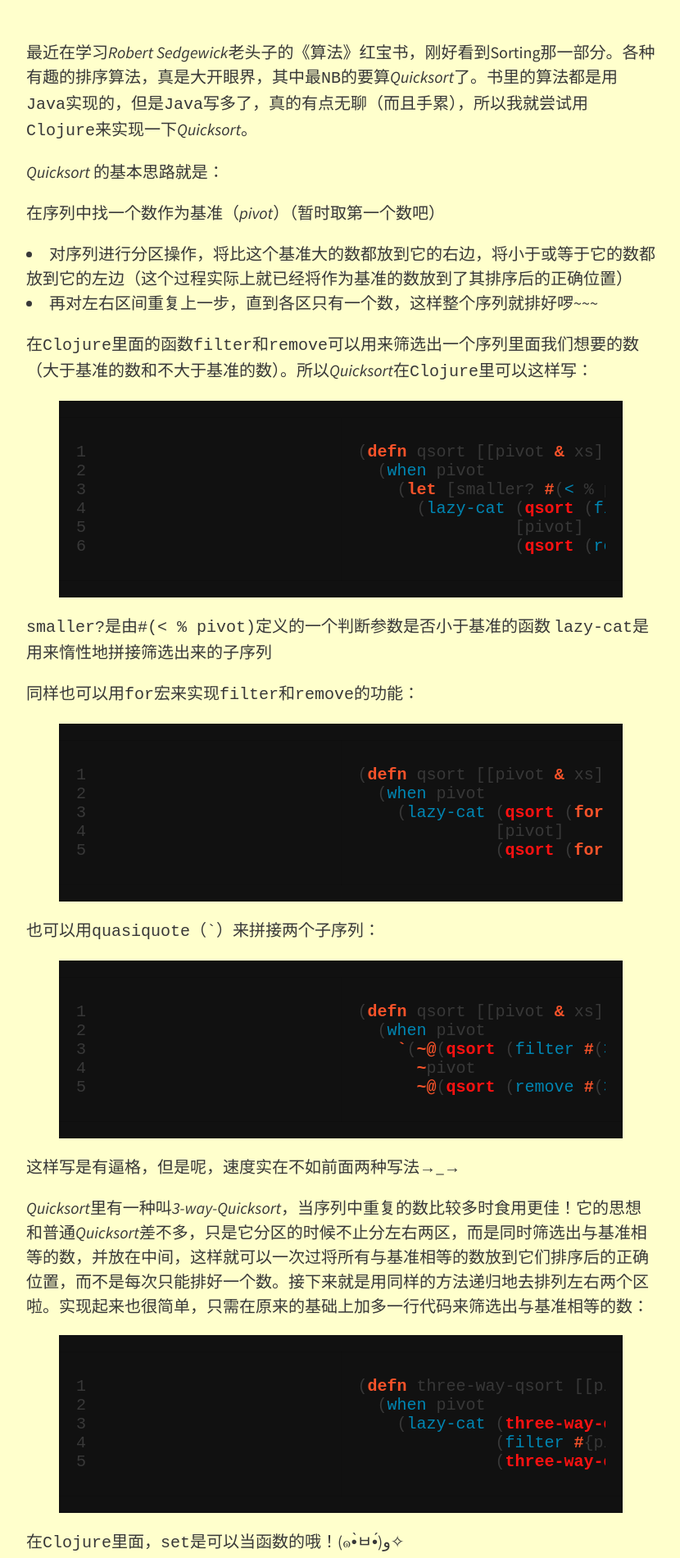
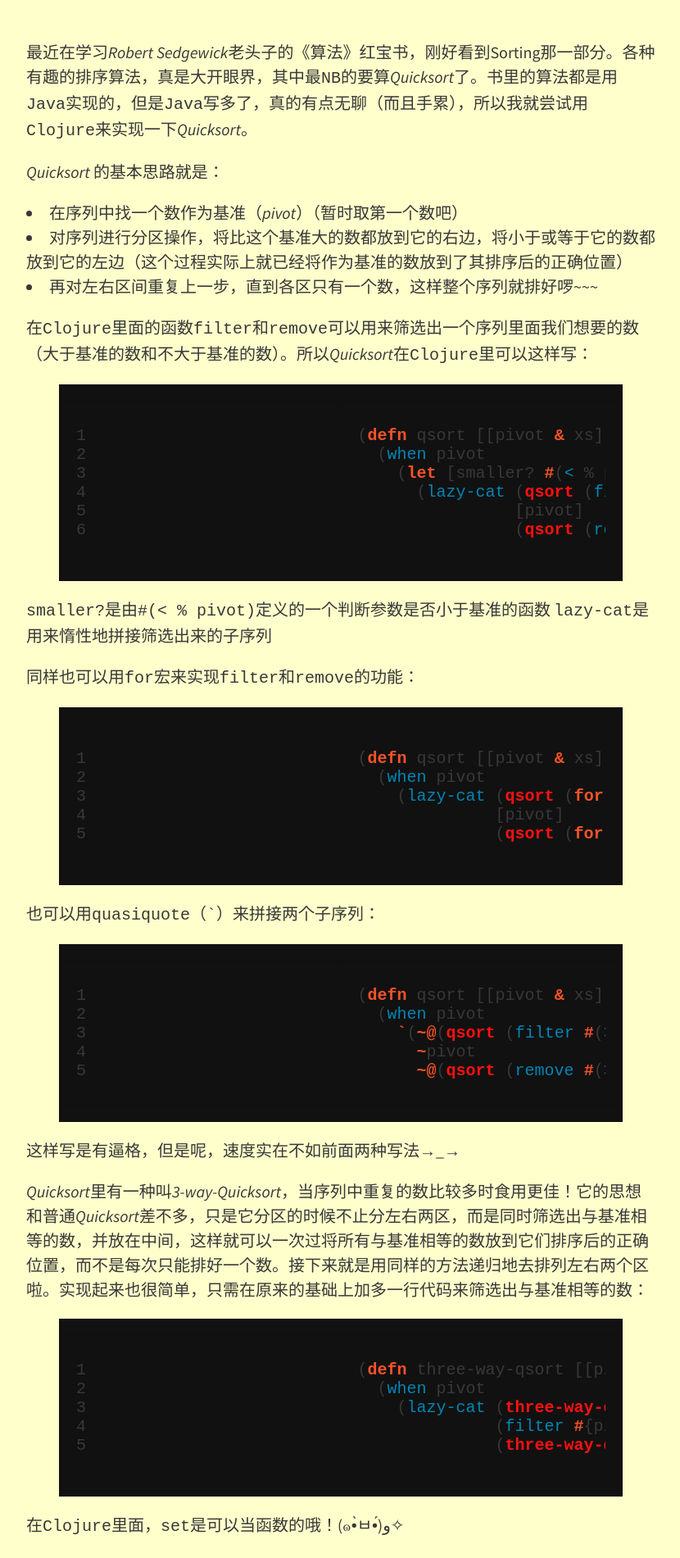
Before and after one commit to ChuitoChan/ChuitoChan.github.io, a Jekyll site: the page built from _posts/2015-07-26-quicksort-in-clojure.md, in a window 1280 px wide. Shown: the part 427-2328 px from the top of the page at 82% size, without its empty margins (224-1054 px from the left). Built offline with Jekyll 4.4.1, drawn with Linux system fonts in a browser that asks for light colours; nearby versions of some CDN libraries.

```diff
--- a/_posts/2015-07-26-quicksort-in-clojure.md
+++ b/_posts/2015-07-26-quicksort-in-clojure.md
@@ -8,7 +8,7 @@ feature-img: "img/sample_feature_img.png"
 
 *Quicksort* 的基本思路就是：
 
- 在序列中找一个数作为基准（*pivot*）（暂时取第一个数吧）
+* 在序列中找一个数作为基准（*pivot*）（暂时取第一个数吧）
 * 对序列进行分区操作，将比这个基准大的数都放到它的右边，将小于或等于它的数都放到它的左边（这个过程实际上就已经将作为基准的数放到了其排序后的正确位置）
 * 再对左右区间重复上一步，直到各区只有一个数，这样整个序列就排好啰~~~
 
```
